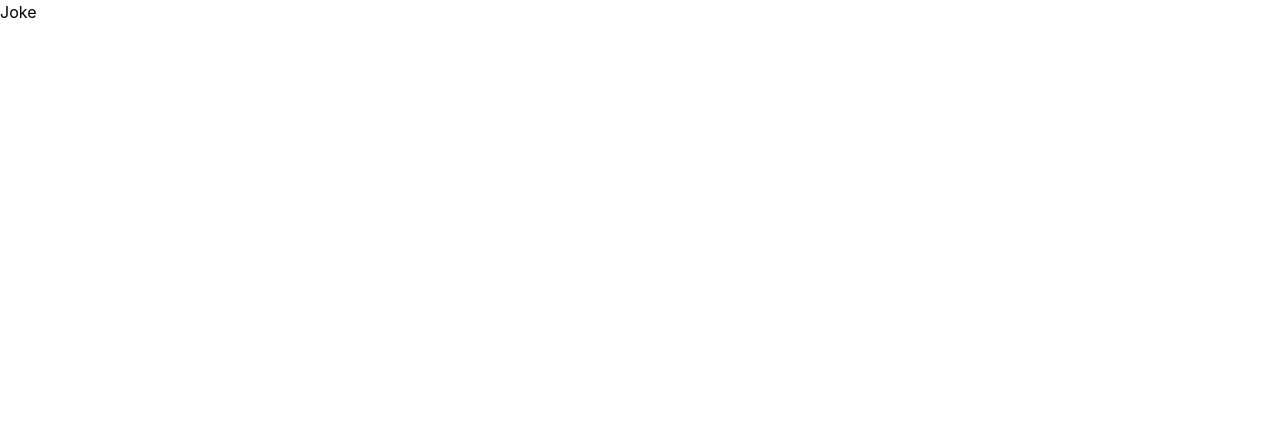
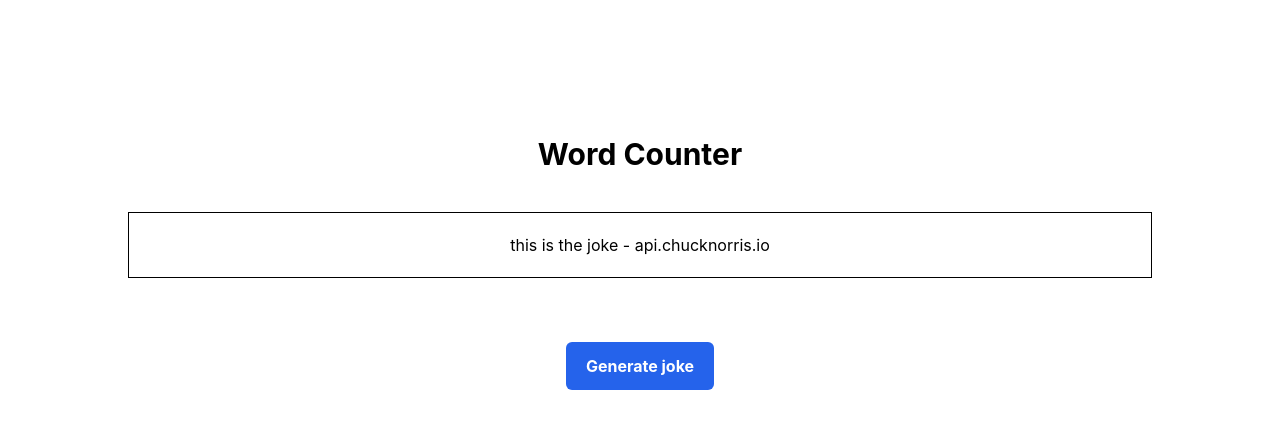
Before and after one commit to ariframaps/word-counter, a React (Create React App) app: page /joke in a window 1280 px wide. Shown: the top 428 px of the page. Built offline with nearby package versions, Linux system fonts and the light colour scheme.

Commit message:
joke interface

```diff
--- a/src/output.css
+++ b/src/output.css
@@ -560,6 +560,16 @@ video {
   margin-bottom: 1.25rem;
 }
 
+.my-24 {
+  margin-top: 6rem;
+  margin-bottom: 6rem;
+}
+
+.my-16 {
+  margin-top: 4rem;
+  margin-bottom: 4rem;
+}
+
 .mt-40 {
   margin-top: 10rem;
 }
@@ -614,6 +624,10 @@ video {
   gap: 1.25rem;
 }
 
+.gap-10 {
+  gap: 2.5rem;
+}
+
 .rounded-lg {
   border-radius: 0.5rem;
 }
@@ -635,6 +649,11 @@ video {
   border-color: rgb(17 24 39 / var(--tw-border-opacity));
 }
 
+.border-black {
+  --tw-border-opacity: 1;
+  border-color: rgb(0 0 0 / var(--tw-border-opacity));
+}
+
 .bg-red-200 {
   --tw-bg-opacity: 1;
   background-color: rgb(254 202 202 / var(--tw-bg-opacity));
@@ -653,6 +672,11 @@ video {
 .bg-gray-300 {
   --tw-bg-opacity: 1;
   background-color: rgb(209 213 219 / var(--tw-bg-opacity));
+}
+
+.bg-blue-600 {
+  --tw-bg-opacity: 1;
+  background-color: rgb(37 99 235 / var(--tw-bg-opacity));
 }
 
 .p-5 {
@@ -684,6 +708,11 @@ video {
 .px-4 {
   padding-left: 1rem;
   padding-right: 1rem;
+}
+
+.px-5 {
+  padding-left: 1.25rem;
+  padding-right: 1.25rem;
 }
 
 .pt-40 {
@@ -751,3 +780,8 @@ code {
   --tw-bg-opacity: 1;
   background-color: rgb(156 163 175 / var(--tw-bg-opacity));
 }
+
+.hover\:bg-blue-700:hover {
+  --tw-bg-opacity: 1;
+  background-color: rgb(29 78 216 / var(--tw-bg-opacity));
+}
--- a/src/pages/Joke.js
+++ b/src/pages/Joke.js
@@ -1,5 +1,13 @@
 export const Joke = () => {
     return (
-        <div>Joke</div>
+        <main className="h-screen p-24 text-center">
+            <div className="max-w-5xl mx-auto">
+                <h1 className="text-3xl font-bold my-10">Word Counter</h1>
+                <div className="border border-black p-5">
+                    this is the joke - <a href="https://api.chucknorris.io/" target="_blank" rel="noreferrer">api.chucknorris.io</a>
+                </div>
+                <button className="my-16 p-3 rounded-md bg-blue-600 hover:bg-blue-700 text-white font-bold px-5">Generate joke</button>
+            </div>
+        </main>
     )
 }
```
